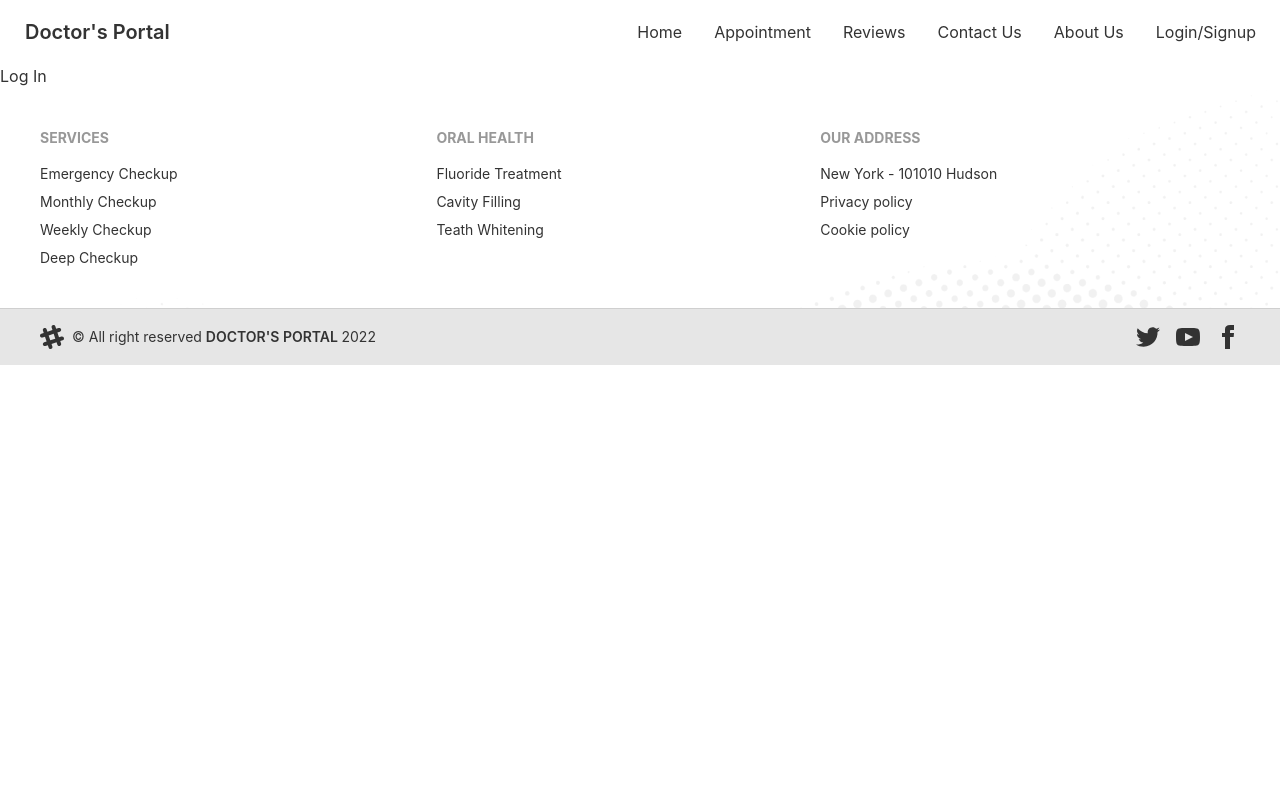
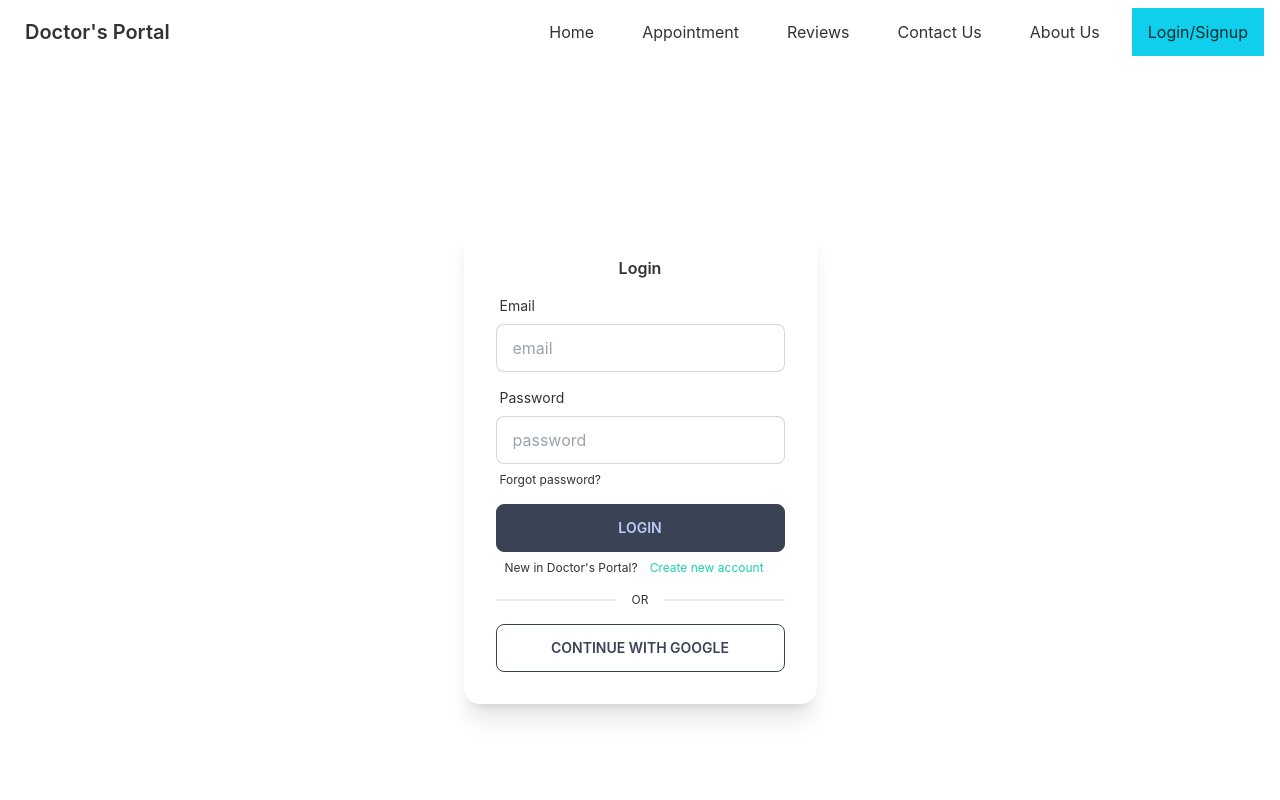
Before and after one commit to Fahimmuntasir1/Doctors-portal, a React (Create React App) app: page /login in a window 1280 px wide. Shown: the top 800 px of the page. Built offline with nearby package versions, Linux system fonts and the light colour scheme.

Commit message:
firebase setup done and log in page design complete

```diff
--- a/package.json
+++ b/package.json
@@ -8,9 +8,11 @@
     "@testing-library/user-event": "^13.5.0",
     "daisyui": "^2.14.3",
     "date-fns": "^2.28.0",
+    "firebase": "^9.8.1",
     "react": "^18.1.0",
     "react-day-picker": "^8.0.4",
     "react-dom": "^18.1.0",
+    "react-firebase-hooks": "^5.0.3",
     "react-router-dom": "^6.3.0",
     "react-scripts": "5.0.1",
     "web-vitals": "^2.1.4"
--- a/src/components/Pages/Login/LogIn/LogIn.js
+++ b/src/components/Pages/Login/LogIn/LogIn.js
@@ -1,11 +1,67 @@
-import React from 'react';
+import React from "react";
+import { Link } from "react-router-dom";
 
 const LogIn = () => {
-    return (
-        <div>
-            <h2>Log In</h2>
+  return (
+    <div class="hero min-h-screen ">
+      <div
+        style={{ width: "385px", height: "480px" }}
+        class="hero-content flex-col"
+      >
+        <div class="card flex-shrink-0 w-full max-w-lg shadow-xl bg-base-100">
+          <div class="card-body ">
+            <h1 class="text-center font-semibold">Login</h1>
+            <div class="form-control">
+              <label class="label">
+                <span class="label-text">Email</span>
+              </label>
+              <input
+                type="text"
+                placeholder="email"
+                class="input input-bordered"
+              />
+            </div>
+            <div class="form-control">
+              <label class="label">
+                <span class="label-text">Password</span>
+              </label>
+              <input
+                type="text"
+                placeholder="password"
+                class="input input-bordered"
+              />
+              <label class="label">
+                <Link
+                  to="/signup"
+                  href="#"
+                  class="label-text-alt link link-hover"
+                >
+                  Forgot password?
+                </Link>
+              </label>
+            </div>
+            <div class="form-control ">
+              <button class="btn btn-accent">Login</button>
+            </div>
+            <p className="text-xs text-center">
+              New in Doctor's Portal?
+              <Link
+                to="/signup"
+                href="#"
+                class="label-text-alt link link-hover mx-3 text-secondary"
+              >
+                Create new account
+              </Link>
+            </p>
+            <div class="divider text-xs my-2">OR</div>
+            <button class="btn btn-outline btn-accent">
+              CONTINUE WITH GOOGLE
+            </button>
+          </div>
         </div>
-    );
+      </div>
+    </div>
+  );
 };
 
 export default LogIn;
--- a/src/components/Pages/Sheared/Header/Header.js
+++ b/src/components/Pages/Sheared/Header/Header.js
@@ -1,27 +1,27 @@
 import React from "react";
-import { Link } from "react-router-dom";
+import { Link, NavLink } from "react-router-dom";
 
 const Header = () => {
   const menuItems = (
     <>
-      <li>
-        <Link to="/">Home</Link>
+      <li className="lg:mx-2">
+        <NavLink to="/">Home</NavLink>
       </li>
 
-      <li>
-        <Link to="/appointment">Appointment</Link>
+      <li className="lg:mx-2">
+        <NavLink to="/appointment">Appointment</NavLink>
       </li>
-      <li>
-        <Link to="/reviews">Reviews</Link>
+      <li className="lg:mx-2">
+        <NavLink to="/reviews">Reviews</NavLink>
       </li>
-      <li>
-        <Link to="/contact">Contact Us</Link>
+      <li className="lg:mx-2">
+        <NavLink to="/contact">Contact Us</NavLink>
       </li>
-      <li>
-        <Link to="/about">About Us</Link>
+      <li className="lg:mx-2">
+        <NavLink to="/about">About Us</NavLink>
       </li>
-      <li>
-        <Link to="/login">Login/Signup</Link>
+      <li className="lg:mx-2">
+        <NavLink to="/login">Login/Signup</NavLink>
       </li>
     </>
   );
@@ -57,7 +57,7 @@ const Header = () => {
         </Link>
       </div>
       <div className="navbar-center hidden lg:flex">
-        <ul className="menu menu-horizontal p-0">{menuItems}</ul>
+        <ul className="menu menu-horizontal p-0 ">{menuItems}</ul>
       </div>
     </div>
   );
--- /dev/null
+++ b/src/firebase.init.js
@@ -0,0 +1,20 @@
+// Import the functions you need from the SDKs you need
+import { initializeApp } from "firebase/app";
+import { getAuth } from "firebase/auth";
+// TODO: Add SDKs for Firebase products that you want to use
+// https://firebase.google.com/docs/web/setup#available-libraries
+
+// Your web app's Firebase configuration
+const firebaseConfig = {
+  apiKey: process.env.REACT_APP_API_KEY,
+  authDomain: process.env.REACT_APP_AUTH_DOMAIN,
+  projectId: process.env.REACT_APP_PROJECT_ID,
+  storageBucket: process.env.REACT_APP_STORAGE_BUCKET,
+  messagingSenderId: process.env.REACT_APP_MESSAGING_SENDER_ID,
+  appId: process.env.REACT_APP_APP_ID,
+};
+
+// Initialize Firebase
+const app = initializeApp(firebaseConfig);
+const auth = getAuth(app);
+export default auth;
```
Also changed, not shown: 1 other file (tests, documents, lock files or other folders).
